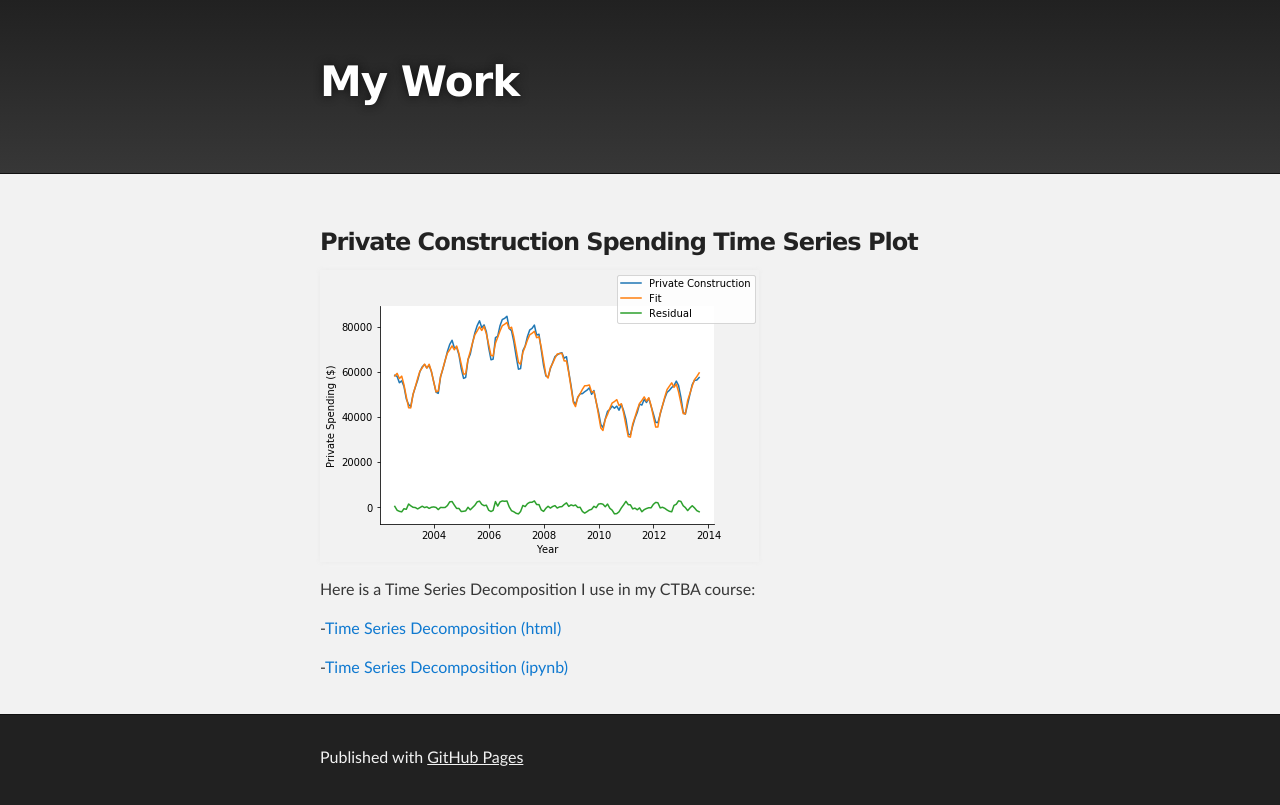
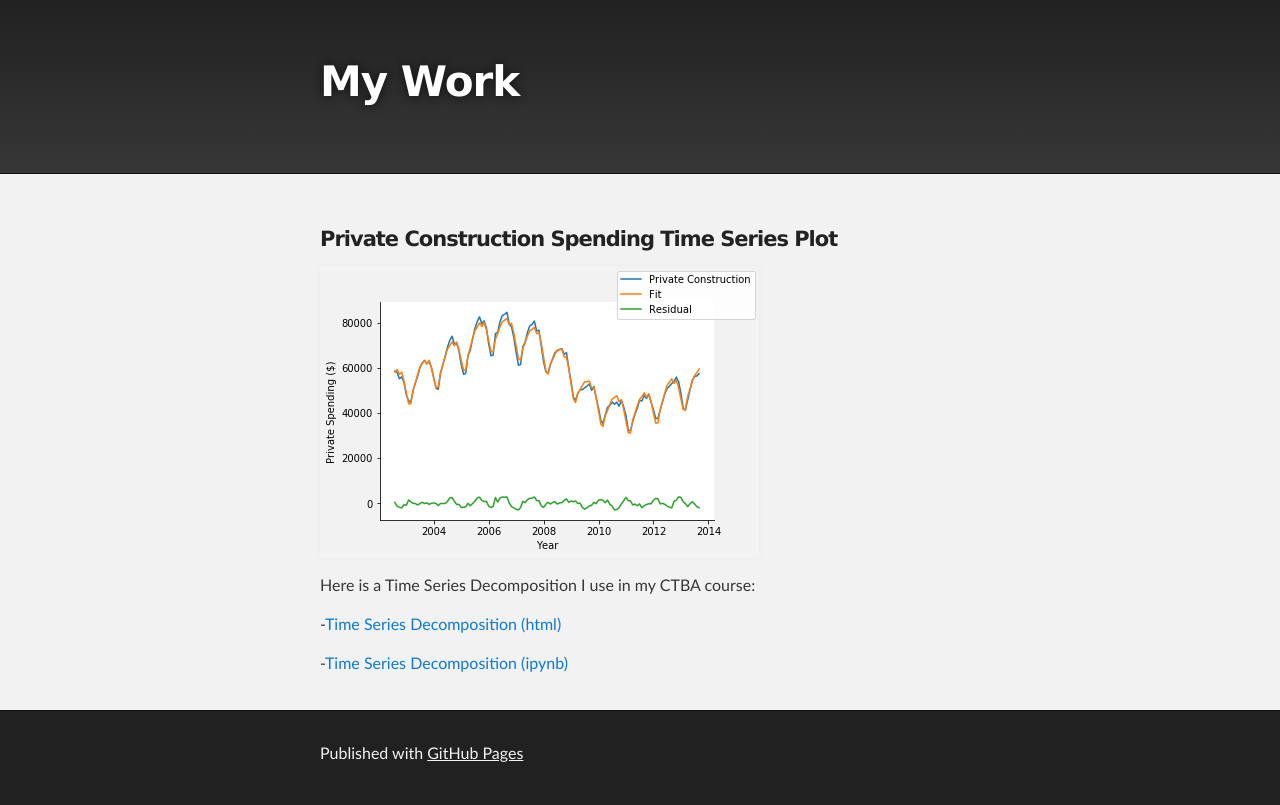
Before and after one commit to cav24/cav24.github.io, a Jekyll site: the page built from timeseries/index.md, in a window 1280 px wide. Shown: the top 805 px of the page. Built offline with Jekyll 4.4.1, drawn with Linux system fonts in a browser that asks for light colours; our own code applies the rules of GitHub Pages for plain Markdown files; the repository's description, which GitHub fills in, is left out.

Commit message:
Update index.md

```diff
--- a/timeseries/index.md
+++ b/timeseries/index.md
@@ -3,7 +3,7 @@ title: Time Series Decomposition
 description: Course Content
 ---
 
-### Private Construction Spending Time Series Plot
+#### Private Construction Spending Time Series Plot
 
 
 ![Private TS Plot](tsplot.png)
```
